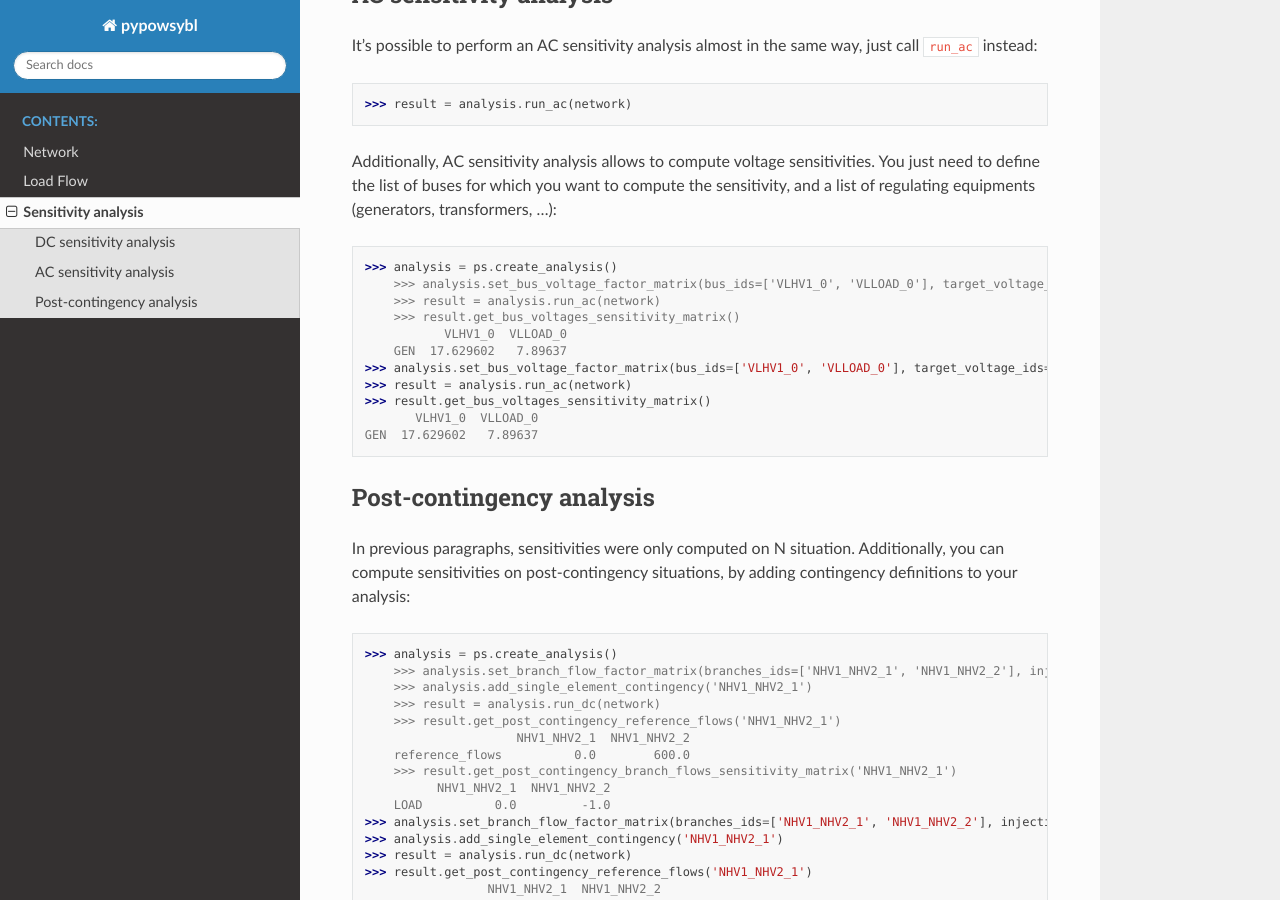
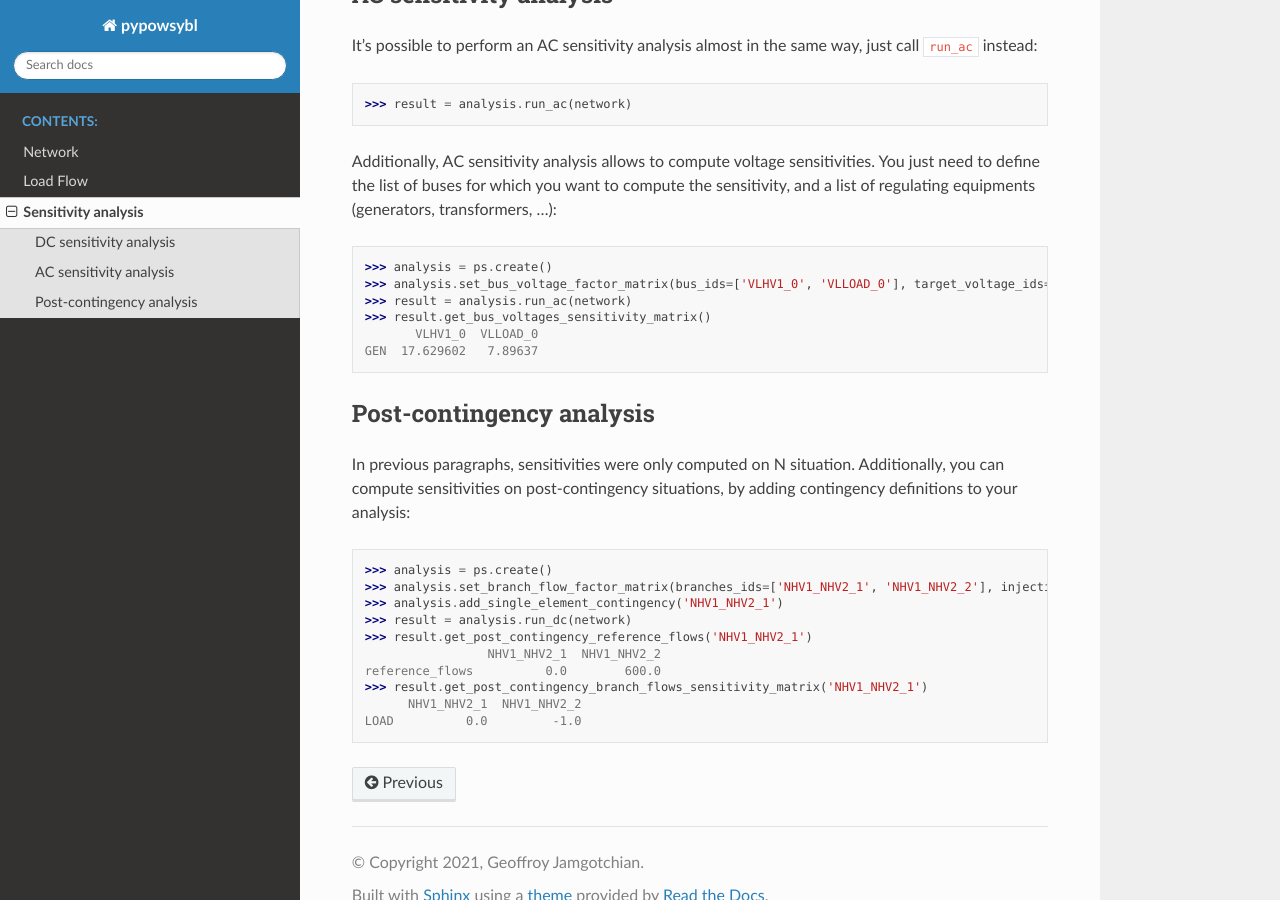
Before and after one commit to powsybl/pypowsybl, a Sphinx documentation site: the page built from docs/sensitivity.rst, in a window 1280 px wide and 900 px high, scrolled down 772 px. Built offline with Sphinx 7.4.7 and the Read the Docs theme 2.0.0, drawn with Linux system fonts in a browser that asks for light colours.

Commit message:
Fix
Signed-off-by: Geoffroy Jamgotchian <geoffroy.jamgotchian@rte-france.com>

```diff
--- a/docs/sensitivity.rst
+++ b/docs/sensitivity.rst
@@ -46,12 +46,7 @@ the list of buses for which you want to compute the sensitivity, and a list of r
 
 .. doctest::
 
-    >>> analysis = ps.create_analysis()
-        >>> analysis.set_bus_voltage_factor_matrix(bus_ids=['VLHV1_0', 'VLLOAD_0'], target_voltage_ids=['GEN'])
-        >>> result = analysis.run_ac(network)
-        >>> result.get_bus_voltages_sensitivity_matrix()
-               VLHV1_0  VLLOAD_0
-        GEN  17.629602   7.89637
+    >>> analysis = ps.create()
     >>> analysis.set_bus_voltage_factor_matrix(bus_ids=['VLHV1_0', 'VLLOAD_0'], target_voltage_ids=['GEN'])
     >>> result = analysis.run_ac(network)
     >>> result.get_bus_voltages_sensitivity_matrix()
@@ -67,16 +62,7 @@ contingency definitions to your analysis:
 
 .. doctest::
 
-    >>> analysis = ps.create_analysis()
-        >>> analysis.set_branch_flow_factor_matrix(branches_ids=['NHV1_NHV2_1', 'NHV1_NHV2_2'], injections_or_transformers_ids=['LOAD'])
-        >>> analysis.add_single_element_contingency('NHV1_NHV2_1')
-        >>> result = analysis.run_dc(network)
-        >>> result.get_post_contingency_reference_flows('NHV1_NHV2_1')
-                         NHV1_NHV2_1  NHV1_NHV2_2
-        reference_flows          0.0        600.0
-        >>> result.get_post_contingency_branch_flows_sensitivity_matrix('NHV1_NHV2_1')
-              NHV1_NHV2_1  NHV1_NHV2_2
-        LOAD          0.0         -1.0
+    >>> analysis = ps.create()
     >>> analysis.set_branch_flow_factor_matrix(branches_ids=['NHV1_NHV2_1', 'NHV1_NHV2_2'], injections_or_transformers_ids=['LOAD'])
     >>> analysis.add_single_element_contingency('NHV1_NHV2_1')
     >>> result = analysis.run_dc(network)
```
